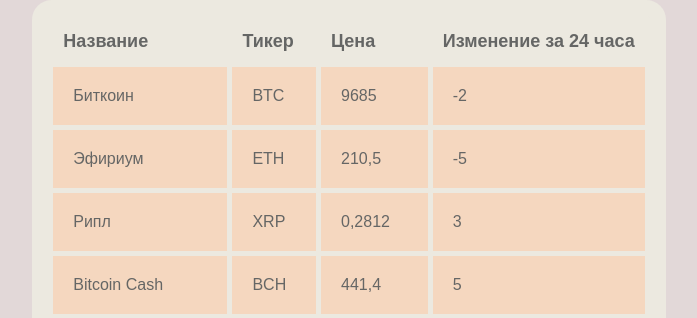
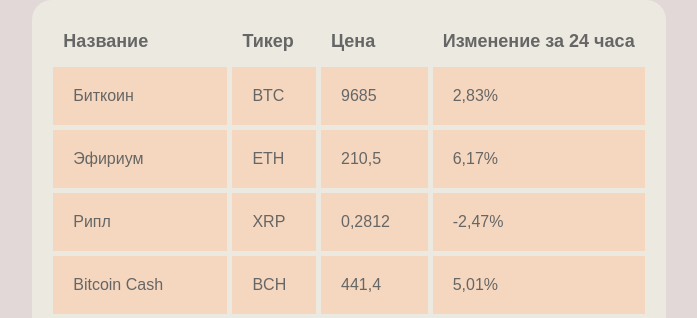
Before and after one commit to fuad005-cyber/Task-31-1, a plain HTML site: page index.html in a window 1280 px wide. Shown: the top 318 px of the page, without its empty margins (291-988 px from the left). Drawn offline with Linux system fonts and the light colour scheme.

Commit message:
Update index.html

```diff
--- a/index.html
+++ b/index.html
@@ -20,25 +20,25 @@
             <td>Биткоин</td>
             <td>BTC</td>
             <td>9685</td>
-            <td >-2</td>
+            <td >2,83%</td>
         </tr>
         <tr>
             <td>Эфириум</td>
             <td>ETH</td>
             <td>210,5</td>
-            <td >-5</td>
+            <td >6,17%</td>
         </tr>
         <tr>
             <td>Рипл</td>
             <td>XRP</td>
             <td>0,2812</td>
-            <td >3</td>
+            <td >-2,47%</td>
         </tr>
         <tr>
             <td>Bitcoin Cash</td>
             <td>BCH</td>
             <td>441,4</td>
-            <td >5</td>
+            <td >5,01%</td>
         </tr>
         <tr>
             <td>Bitcoin SV</td>
```
